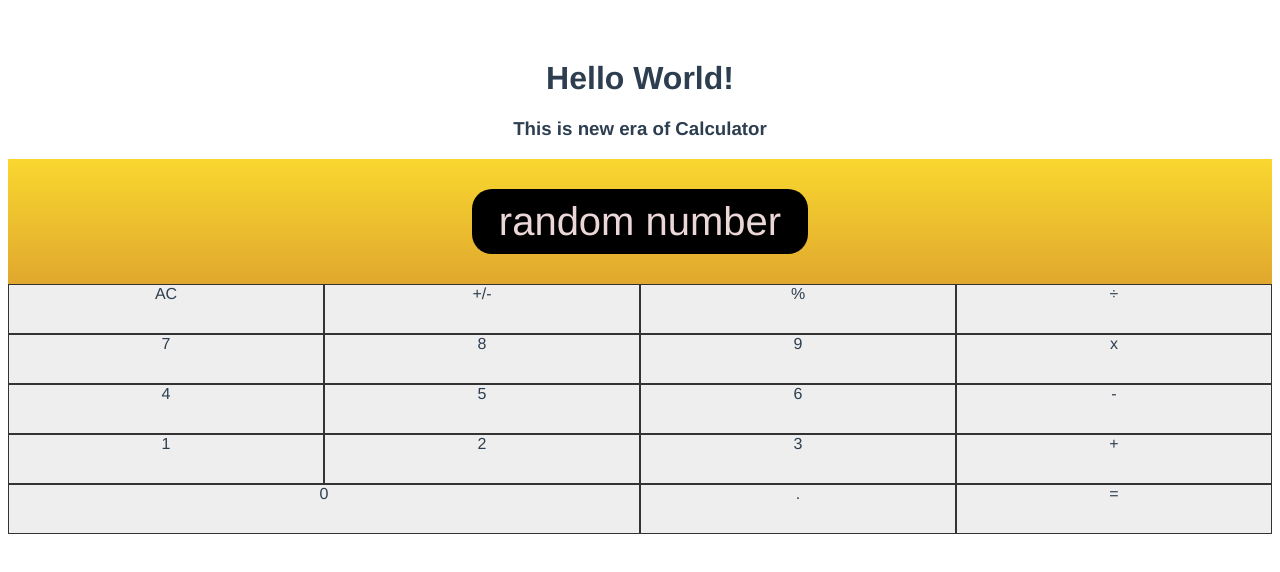
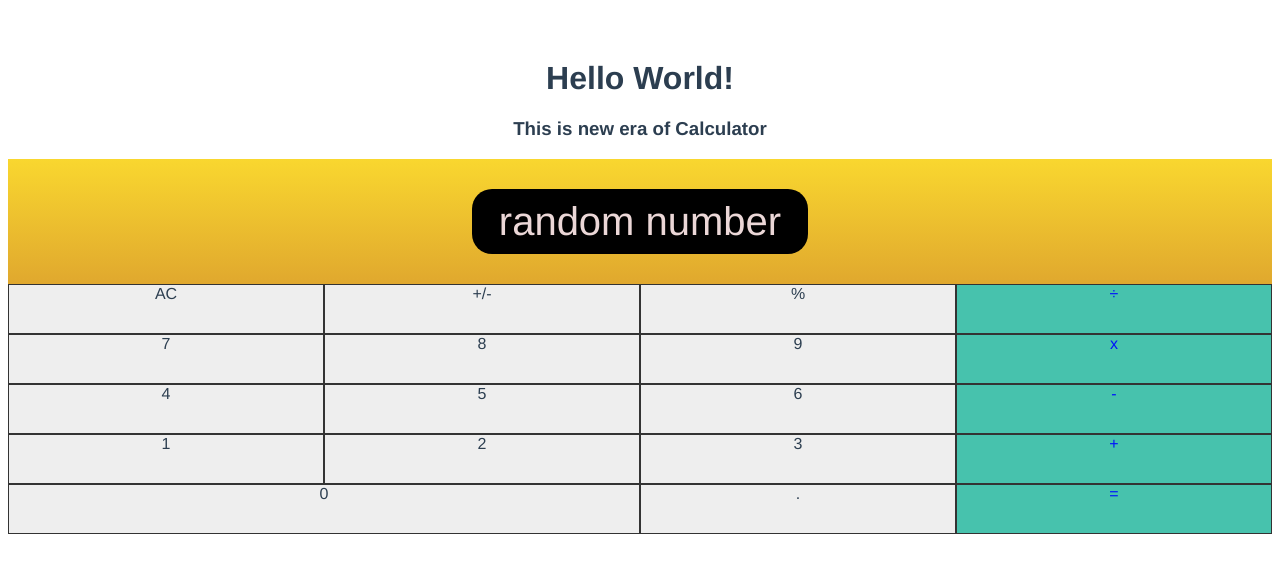
Before and after one commit to ilarioni/calculator-vue.js, a Vue app: page / in a window 1280 px wide. Shown: the top 572 px of the page. Built offline with nearby package versions, Linux system fonts and the light colour scheme.

Commit message:
operator styles

```diff
--- a/src/components/Calculator.vue
+++ b/src/components/Calculator.vue
@@ -9,22 +9,22 @@
     <div class="btn">AC</div>
     <div class="btn">+/-</div>
     <div class="btn">%</div>
-    <div class="btn">÷</div>
+    <div class="btn operator">÷</div>
     <div class="btn">7</div>
     <div class="btn">8</div>
     <div class="btn">9</div>
-    <div class="btn">x</div>
+    <div class="btn operator">x</div>
     <div class="btn">4</div>
     <div class="btn">5</div>
     <div class="btn">6</div>
-    <div class="btn">-</div>
+    <div class="btn operator">-</div>
     <div class="btn">1</div>
     <div class="btn">2</div>
     <div class="btn">3</div>
-    <div class="btn">+</div>
+    <div class="btn operator">+</div>
     <div class=" btn zero">0</div>
     <div class="btn">.</div>
-    <div class="btn">=</div>
+    <div class="btn operator">=</div>
   </div>
 </template>
 
@@ -68,4 +68,9 @@
   border: 1px solid #333;
 }
 
+.operator {
+  background-color: rgb(71, 194, 173);
+  color: rgb(0, 17, 252);
+}
+
 </style>
```
